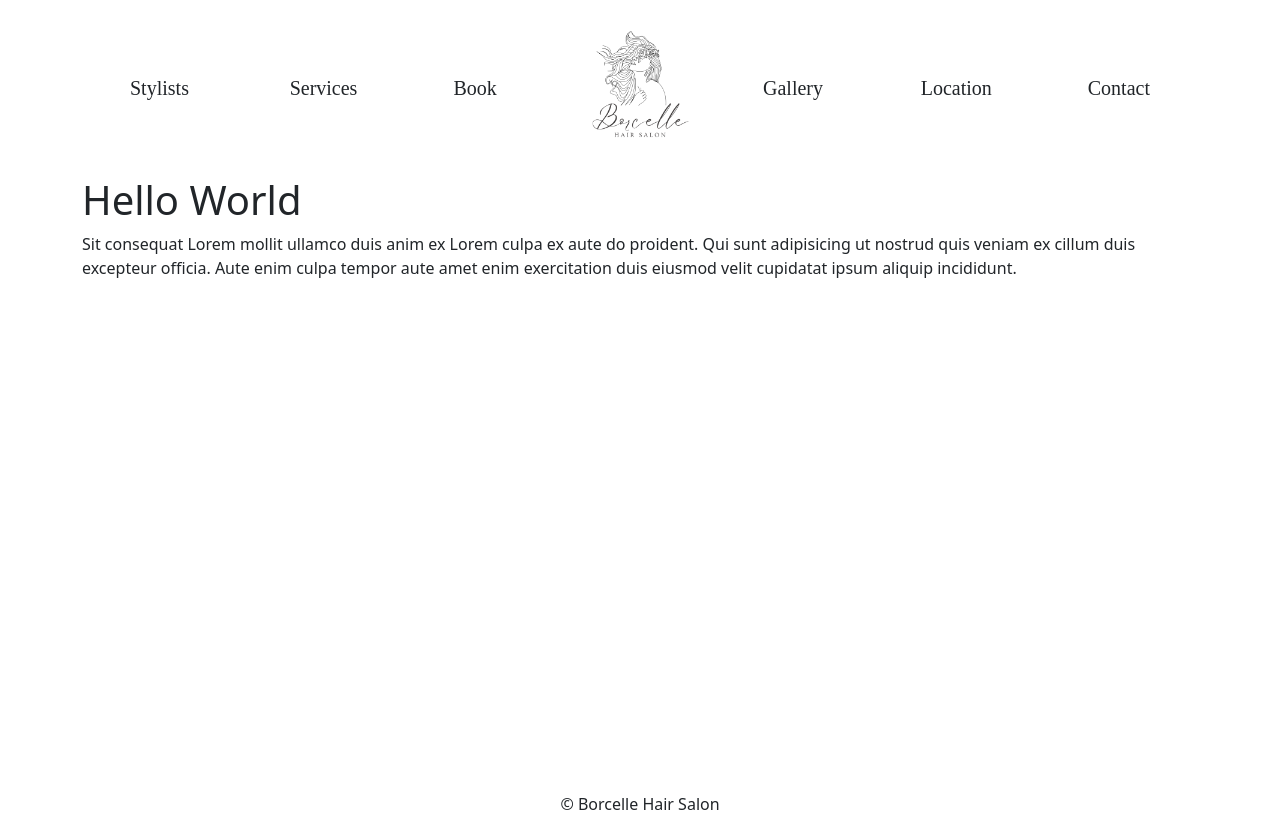
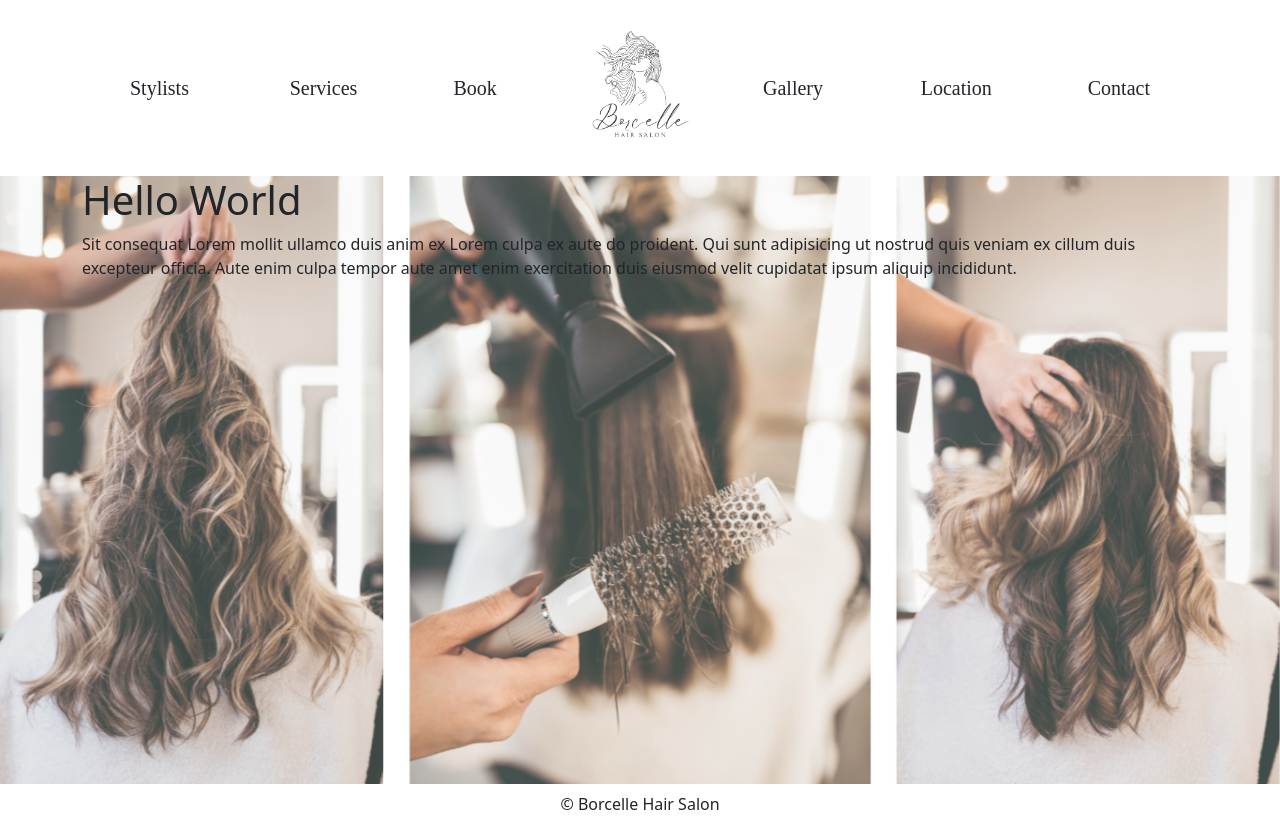
Before and after one commit to maggiejoe/salon-webpage-w-react, a React (Create React App) app in the folder my-hair-salon/: page /services in a window 1280 px wide. Built offline with nearby package versions, Linux system fonts and the light colour scheme; a web font is replaced by a local one.

Commit message:
added background image to services page

```diff
--- a/my-hair-salon/src/App.css
+++ b/my-hair-salon/src/App.css
@@ -87,3 +87,12 @@ body {
   background-size: cover;
   z-index: 1 !important;
 }
+
+/* SERVICES PAGE */
+.services-background-img {
+  background-image: url('./assets/services-background-img.png');
+  background-repeat: no-repeat;
+  background-size:cover;
+  background-position-y: center;
+  z-index: 1 !important;
+}
--- a/my-hair-salon/src/pages/ServicesPage/index.js
+++ b/my-hair-salon/src/pages/ServicesPage/index.js
@@ -3,7 +3,7 @@ import { Container } from 'react-bootstrap';
 
 function ServicesPage() {
     return (
-        <div className="body-content">
+        <div className="body-content services-background-img">
             <Container>
                 <h1>Hello World</h1>
                 <p>Sit consequat Lorem mollit ullamco duis anim ex Lorem culpa ex aute do proident. Qui sunt adipisicing ut nostrud quis veniam ex cillum duis excepteur officia. Aute enim culpa tempor aute amet enim exercitation duis eiusmod velit cupidatat ipsum aliquip incididunt.</p>
```
Also changed, not shown: my-hair-salon/src/assets/services-background-img.png (added).
